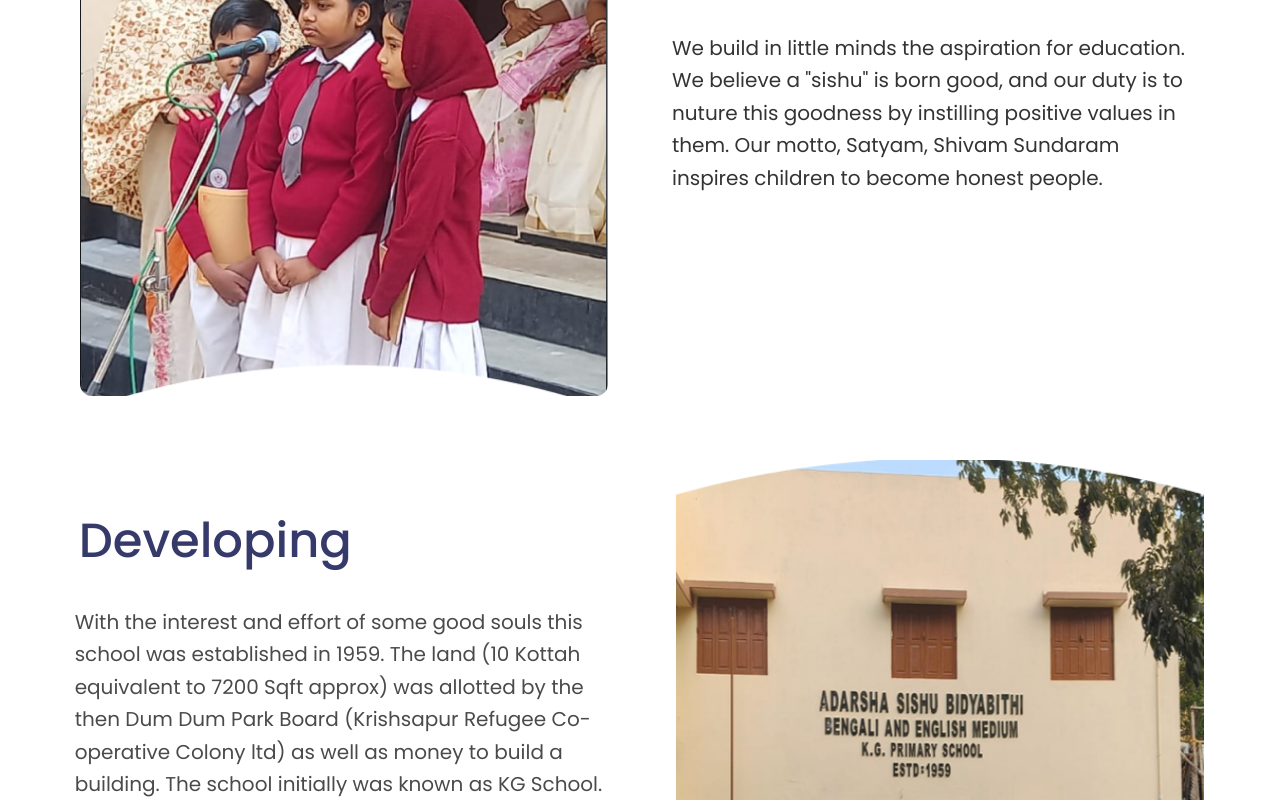
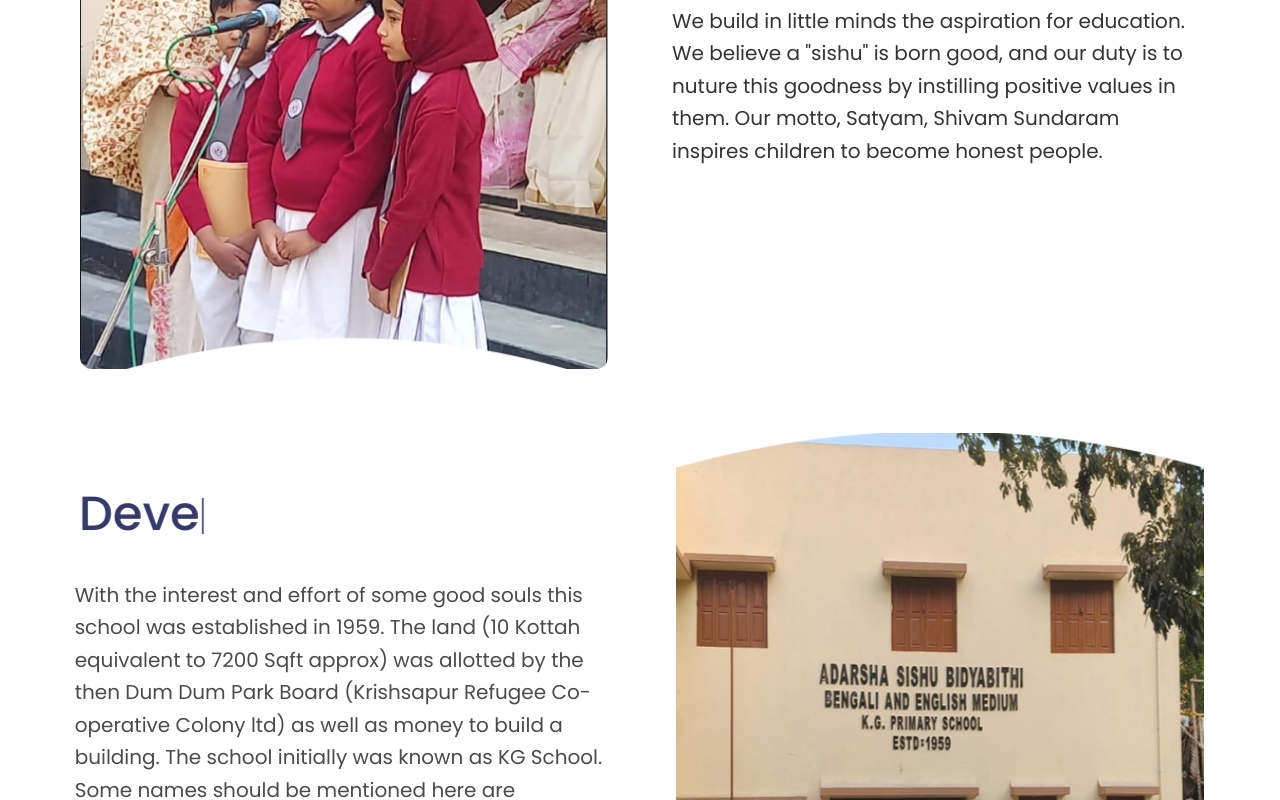
Before and after one commit to amar0026/School-project, a React (Vite) app: page /about in a window 1280 px wide. Shown: the part 724-1524 px from the top of the page. Built offline with nearby package versions, Linux system fonts and the light colour scheme.

Commit message:
issue  solve

```diff
--- a/src/Pages/ProgramTiming.tsx
+++ b/src/Pages/ProgramTiming.tsx
@@ -72,7 +72,7 @@ const ProgramTiming: React.FC = () => {
         </div>
 
         {/* ── BLOCK 1 : Morning Shift ── */}
-        <div id="morning-shift" className="flex flex-col md:flex-row items-center md:items-start gap-8 md:gap-12 mb-14 md:mb-20">
+        <div id="morning-shift" className=" scroll-mt-60 flex flex-col md:flex-row items-center md:items-start gap-8 md:gap-12 mb-14 md:mb-20">
           <img
             src={school1}
             alt="Morning Shift"
@@ -106,7 +106,7 @@ const ProgramTiming: React.FC = () => {
         </div>
 
         {/* ── BLOCK 2 : Day Shift ── */}
-        <div id="day-shift" className="flex flex-col-reverse md:flex-row items-center md:items-start justify-end gap-8 md:gap-12 mb-14 md:mb-20">
+        <div id="day-shift" className=" scroll-mt-60 flex flex-col-reverse md:flex-row items-center md:items-start justify-end gap-8 md:gap-12 mb-14 md:mb-20">
           <div className="w-full md:text-right">
             <div className="flex items-start md:justify-end gap-3">
               <div className="w-[4px] min-h-[60px] md:h-[70px] bg-[#E74C3C] rounded-full flex-shrink-0 md:hidden" />
@@ -141,7 +141,7 @@ const ProgramTiming: React.FC = () => {
         </div>
 
         {/* ── BLOCK 3 : English Medium ── */}
-        <div id="english-medium" className="flex flex-col md:flex-row items-center md:items-start gap-8 md:gap-12">
+        <div id="english-medium" className=" scroll-mt-60 flex flex-col md:flex-row items-center md:items-start gap-8 md:gap-12">
           <img
             src={school3}
             alt="High School"
--- a/src/components/About/AboutUsStrip.tsx
+++ b/src/components/About/AboutUsStrip.tsx
@@ -1,4 +1,17 @@
 import React, { useEffect, useRef, useState } from "react";
+
+// ── Typewriter Hook ───────────────────────────────────────────────────────────
+const useTypewriter = (text: string, speed = 70) => {
+  const [displayed, setDisplayed] = useState("");
+  useEffect(() => {
+    if (displayed.length === text.length) return;
+    const timeout = setTimeout(() => {
+      setDisplayed(text.slice(0, displayed.length + 1));
+    }, speed);
+    return () => clearTimeout(timeout);
+  }, [displayed, text, speed]);
+  return displayed;
+};
 
 // ── Hook ─────────────────────────────────────────────────────────────────────
 function useInView(threshold = 0.3) {
@@ -17,11 +30,35 @@ function useInView(threshold = 0.3) {
   return { ref, inView };
 }
 
+// ── Typewriter Heading ────────────────────────────────────────────────────────
+const TypewriterTitle: React.FC<{ start: boolean }> = ({ start }) => {
+  const fullText = "About Us";
+  const [displayed, setDisplayed] = useState("");
+
+  useEffect(() => {
+    if (!start) return;
+    if (displayed.length === fullText.length) return;
+    const timeout = setTimeout(() => {
+      setDisplayed(fullText.slice(0, displayed.length + 1));
+    }, 70);
+    return () => clearTimeout(timeout);
+  }, [start, displayed]);
+
+  return (
+    <>
+      {displayed}
+      {displayed.length < fullText.length && (
+        <span className="inline-block w-[2px] h-[0.75em] bg-[#313567] align-middle ml-[2px] animate-pulse" />
+      )}
+    </>
+  );
+};
+
 const AboutUsStrip: React.FC = () => {
   const { ref, inView } = useInView(0.3);
 
   return (
-    <section className="w-full  bg-white py-10 sm:py-14 md:py-16 overflow-hidden">
+    <section className="w-full bg-white py-10 sm:py-14 md:py-16 overflow-hidden">
       <style>{`
         @import url('https://fonts.googleapis.com/css2?family=Cormorant+Garamond:wght@500;600;700&family=DM+Sans:wght@300;400;500;600&display=swap');
 
@@ -76,30 +113,18 @@ const AboutUsStrip: React.FC = () => {
         }
       `}</style>
 
-      <div className=" max-w-[1920px]  mx-auto px-4 sm:px-8 md:px-12">
+      <div className="max-w-[1920px] mx-auto px-4 sm:px-8 md:px-12">
         <div
           ref={ref}
           className={`relative w-full ${inView ? "about-running" : "about-paused"}`}
         >
-
-          {/* ── Eyebrow ── */}
-          <div className="anim-eyebrow flex items-center justify-center gap-3 mb-3">
-            <div className="anim-line h-0.5 rounded-full bg-[#313567]" style={{ width: "48px" }} />
-            <span
-              className="text-[9px] sm:text-[10px] font-bold tracking-[0.32em] uppercase text-[#313567]"
-              style={{ fontFamily: "'DM Sans', sans-serif" }}
-            >
-              Who We Are
-            </span>
-            <div className="anim-line h-0.5 rounded-full bg-[#313567]" style={{ width: "48px" }} />
-          </div>
 
           {/* ── Heading overlapping border ── */}
           <h2
             className="anim-title heading-hover absolute -top-5 sm:-top-6 left-1/2 -translate-x-1/2 bg-white px-3 sm:px-6 text-3xl sm:text-4xl md:text-5xl lg:text-6xl font-medium text-[#313567] whitespace-nowrap cursor-default z-10"
             style={{ fontFamily: "'Cormorant Garamond', serif" }}
           >
-            About Us
+            <TypewriterTitle start={inView} />
           </h2>
 
           {/* ── Animated border box ── */}
--- a/src/components/About/AuthorityMessages.tsx
+++ b/src/components/About/AuthorityMessages.tsx
@@ -16,6 +16,30 @@ function useInView(threshold = 0.15) {
   }, [threshold]);
   return { ref, inView };
 }
+
+// ── Typewriter ────────────────────────────────────────────────────────────────
+const TypewriterTitle: React.FC<{ start: boolean }> = ({ start }) => {
+  const fullText = "Messages from Our Authority";
+  const [displayed, setDisplayed] = useState("");
+
+  useEffect(() => {
+    if (!start) return;
+    if (displayed.length === fullText.length) return;
+    const timeout = setTimeout(() => {
+      setDisplayed(fullText.slice(0, displayed.length + 1));
+    }, 70);
+    return () => clearTimeout(timeout);
+  }, [start, displayed]);
+
+  return (
+    <>
+      {displayed}
+      {displayed.length < fullText.length && (
+        <span className="inline-block w-[2px] h-[0.8em] bg-[#04162F] align-middle ml-[2px] animate-pulse" />
+      )}
+    </>
+  );
+};
 
 const MessageCard: React.FC<{
   imageLeft: boolean;
@@ -143,12 +167,6 @@ const AuthorityMessages: React.FC = () => {
       <style>{`
         @import url('https://fonts.googleapis.com/css2?family=Playfair+Display:wght@500;600;700&family=DM+Sans:wght@300;400;500;600&display=swap');
 
-        /*
-         * cycle = 5.75s (0.75s animate + 5s hold)
-         * Keyframes animate in first ~13% then hold to 100%
-         * delay = -(cycle - own-stagger)
-         */
-
         @keyframes fadeSlideLeft {
           0%    { opacity:0; transform:translateX(-50px); }
           13%   { opacity:1; transform:translateX(0); }
@@ -174,7 +192,6 @@ const AuthorityMessages: React.FC = () => {
           100% { background-position:  200% center; }
         }
 
-        /* ── card paused/running ── */
         .paused .anim-left,
         .paused .anim-right,
         .paused .anim-up,
@@ -193,7 +210,6 @@ const AuthorityMessages: React.FC = () => {
           animation-delay: -5.45s;
         }
 
-        /* ── section header paused/running ── */
         .sect-paused .anim-up,
         .sect-paused .anim-line { animation-play-state: paused !important; }
 
@@ -232,12 +248,15 @@ const AuthorityMessages: React.FC = () => {
             </span>
             <div className="anim-line h-0.5 rounded-full bg-[#1E40AF]" style={{ width: "48px" }} />
           </div>
+
+          {/* ✅ Only this line changed — typewriter animation */}
           <h1
             className="anim-up text-2xl sm:text-3xl md:text-4xl font-semibold text-[#04162F]"
             style={{ fontFamily: "'Playfair Display', serif", animationDelay: "0.15s" }}
           >
-            Messages from Our Authority
+            <TypewriterTitle start={headInView} />
           </h1>
+
           <div className="flex justify-center items-center gap-2 mt-3">
             <div className="w-8 sm:w-10 h-px bg-[#1E40AF]/30" />
             <div className="w-2 h-2 rounded-full bg-[#1E40AF]/40" />
--- a/src/components/About/Developing.tsx
+++ b/src/components/About/Developing.tsx
@@ -25,18 +25,47 @@ function useInView(threshold = 0.15) {
   return { ref, inView };
 }
 
+// ── Repeating Typewriter ──────────────────────────────────────────────────────
+const TypewriterTitle: React.FC<{ start: boolean }> = ({ start }) => {
+  const fullText = "Developing";
+  const [displayed, setDisplayed] = useState("");
+  const [typing, setTyping] = useState(false);
+
+  useEffect(() => {
+    if (start) setTyping(true);
+  }, [start]);
+
+  useEffect(() => {
+    if (!typing) return;
+
+    if (displayed.length < fullText.length) {
+      const timeout = setTimeout(() => {
+        setDisplayed(fullText.slice(0, displayed.length + 1));
+      }, 100);
+      return () => clearTimeout(timeout);
+    }
+
+    // Fully typed — wait 5s then reset
+    const restart = setTimeout(() => {
+      setDisplayed("");
+    }, 5000);
+    return () => clearTimeout(restart);
+  }, [typing, displayed]);
+
+  return (
+    <h2 className="dev-title text-2xl sm:text-3xl md:text-4xl lg:text-5xl font-medium text-[#313567] leading-snug">
+      {displayed}
+      <span className="inline-block w-[2px] h-[0.75em] bg-[#313567] align-middle ml-[2px] animate-pulse" />
+    </h2>
+  );
+};
+
 const Developing: React.FC = () => {
   const { ref, inView } = useInView(0.15);
 
   return (
     <section className="w-full bg-white pb-10 sm:pb-14 md:pb-16">
       <style>{`
-        /*
-         * cycle = 5.8s (0.8s animate + 5s hold)
-         * Each keyframe animates in first ~14% then holds to 100%
-         * delay = -(cycle - own-stagger) to sync stagger on loop
-         */
-
         @keyframes dev-fadeLeft {
           0%    { opacity:0; transform:translateX(-50px); }
           13.8% { opacity:1; transform:translateX(0); }
@@ -64,7 +93,6 @@ const Developing: React.FC = () => {
         .dev-paused .dev-bottom,
         .dev-paused .dev-card  { animation-play-state: paused !important; }
 
-        /* cycle=5.8s, delay=-(5.8 - stagger) */
         .dev-running .dev-title  {
           animation: dev-fadeLeft  5.8s ease infinite;
           animation-delay: -5.8s;
@@ -98,9 +126,10 @@ const Developing: React.FC = () => {
 
           {/* Left: Text */}
           <div className="w-full md:w-1/2 md:pt-8 lg:pt-12">
-            <h2 className="dev-title text-2xl sm:text-3xl md:text-4xl lg:text-5xl font-medium text-[#313567] leading-snug">
-              Developing
-            </h2>
+
+            {/* ✅ Only this line changed */}
+            <TypewriterTitle start={inView} />
+
             <p className="dev-para text-base sm:text-lg md:text-xl text-[#000000CC] mt-5 sm:mt-6 md:mt-8 leading-relaxed">
               With the interest and effort of some good souls this school was
               established in 1959. The land (10 Kottah equivalent to 7200 Sqft
--- a/src/components/About/MissionValues.tsx
+++ b/src/components/About/MissionValues.tsx
@@ -1,6 +1,48 @@
-import React from "react";
+import React, { useEffect, useRef, useState } from "react";
 import about from "../../assets/aboutimage.png";
 
+// ── Typewriter Component ──────────────────────────────────────────────────────
+const TypewriterTitle: React.FC = () => {
+  const fullText = "Our Mission And Values";
+  const [displayed, setDisplayed] = useState("");
+  const [started, setStarted] = useState(false);
+  const ref = useRef<HTMLHeadingElement>(null);
+
+  // Start typing only when heading scrolls into view
+  useEffect(() => {
+    const el = ref.current;
+    if (!el) return;
+    const observer = new IntersectionObserver(
+      ([entry]) => { if (entry.isIntersecting) { setStarted(true); observer.disconnect(); } },
+      { threshold: 0.5 }
+    );
+    observer.observe(el);
+    return () => observer.disconnect();
+  }, []);
+
+  useEffect(() => {
+    if (!started) return;
+    if (displayed.length === fullText.length) return;
+    const timeout = setTimeout(() => {
+      setDisplayed(fullText.slice(0, displayed.length + 1));
+    }, 70);
+    return () => clearTimeout(timeout);
+  }, [started, displayed]);
+
+  return (
+    <h2
+      ref={ref}
+      className="text-2xl sm:text-3xl md:text-4xl lg:text-5xl font-medium text-[#313567] leading-snug"
+    >
+      {displayed}
+      {displayed.length < fullText.length && (
+        <span className="inline-block w-[2px] h-[0.75em] bg-[#313567] align-middle ml-[2px] animate-pulse" />
+      )}
+    </h2>
+  );
+};
+
+// ── Main Component ────────────────────────────────────────────────────────────
 const MissionValues: React.FC = () => {
   return (
     <section className="w-full bg-white pb-10 sm:pb-14 md:pb-16">
@@ -17,11 +59,12 @@ const MissionValues: React.FC = () => {
               className="w-full h-56 sm:h-72 md:h-[420px] lg:h-[500px] xl:h-[600px] object-cover rounded-xl"
             />
           </div>
+
           {/* Text */}
           <div className="w-full md:w-1/2 md:pt-10 lg:pt-16">
-            <h2 className="text-2xl sm:text-3xl md:text-4xl lg:text-5xl font-medium text-[#313567] leading-snug">
-              Our Mission And <br /> Values
-            </h2>
+
+            {/* ✅ Only this line changed — typewriter animation */}
+            <TypewriterTitle />
 
             <p className="text-base sm:text-lg md:text-xl text-[#000000CC] mt-5 sm:mt-7 md:mt-10 leading-relaxed">
               We build in little minds the aspiration for education. We believe
@@ -32,8 +75,6 @@ const MissionValues: React.FC = () => {
           </div>
         </div>
 
-
-
       </div>
     </section>
   );
--- a/src/components/Home/AboutSection.tsx
+++ b/src/components/Home/AboutSection.tsx
@@ -9,17 +9,12 @@ function useInView(threshold = 0.2) {
   useEffect(() => {
     const el = ref.current;
     if (!el) return;
-
     const observer = new IntersectionObserver(
       ([entry]) => {
-        if (entry.isIntersecting) {
-          setInView(true);
-          observer.disconnect();
-        }
+        if (entry.isIntersecting) { setInView(true); observer.disconnect(); }
       },
       { threshold }
     );
-
     observer.observe(el);
     return () => observer.disconnect();
   }, [threshold]);
@@ -27,25 +22,36 @@ function useInView(threshold = 0.2) {
   return { ref, inView };
 }
 
+// ── Typewriter ────────────────────────────────────────────────────────────────
+const TypewriterTitle: React.FC<{ start: boolean }> = ({ start }) => {
+  const fullText = "Guiding your kids towords success";
+  const [displayed, setDisplayed] = useState("");
+
+  useEffect(() => {
+    if (!start) return;
+    if (displayed.length === fullText.length) return;
+    const timeout = setTimeout(() => {
+      setDisplayed(fullText.slice(0, displayed.length + 1));
+    }, 70);
+    return () => clearTimeout(timeout);
+  }, [start, displayed]);
+
+  return (
+    <>
+      {displayed}
+      {displayed.length < fullText.length && (
+        <span className="inline-block w-[2px] h-[0.8em] bg-[#4583DA] align-middle ml-[2px] animate-pulse" />
+      )}
+    </>
+  );
+};
+
 const AboutSection: React.FC = () => {
   const { ref, inView } = useInView(0.15);
 
   return (
     <section className="w-full bg-white py-16 overflow-hidden">
       <style>{`
-        /*
-         * Each animation plays for 0.8s, then stays visible.
-         * Total cycle = 5s (pause) + 0.8s (animate) = 5.8s
-         * animation-delay is negative so it starts mid-cycle correctly.
-         *
-         * Pattern:
-         *   animation: NAME 10.8s ease infinite;
-         *   animation-delay: -(10.8s - own-delay)
-         *
-         * This means: element animates at its stagger offset,
-         * then holds for ~10s, then repeats.
-         */
-
         @keyframes fadeLeft {
           0%      { opacity:0; transform:translateX(-60px) }
           7.4%    { opacity:1; transform:translateX(0) }
@@ -77,7 +83,6 @@ const AboutSection: React.FC = () => {
           100%    { opacity:1; transform:translateY(0) }
         }
 
-        /* cycle = 10.8s, delay offsets match original stagger */
         .imgAnim   { opacity:0; animation: fadeLeft    10.8s ease infinite; animation-delay: -10.8s; }
         .textAnim  { opacity:0; animation: fadeRight   10.8s ease infinite; animation-delay: -10.8s; }
         .paraAnim  { opacity:0; animation: fadeUp      10.8s ease infinite; animation-delay: -10.5s; }
@@ -132,8 +137,9 @@ const AboutSection: React.FC = () => {
               </span>
             </div>
 
+            {/* ✅ Only this line changed — typewriter animation */}
             <h2 className="textAnim text-3xl sm:text-4xl md:text-5xl text-[#4583DA] font-serif leading-tight">
-              Guiding your kids towords success
+              <TypewriterTitle start={inView} />
             </h2>
 
             <p className="paraAnim text-gray-500 text-base md:text-lg leading-relaxed mt-6 max-w-[500px]">
```
Lines whose indentation alone changed are shown as unchanged.
